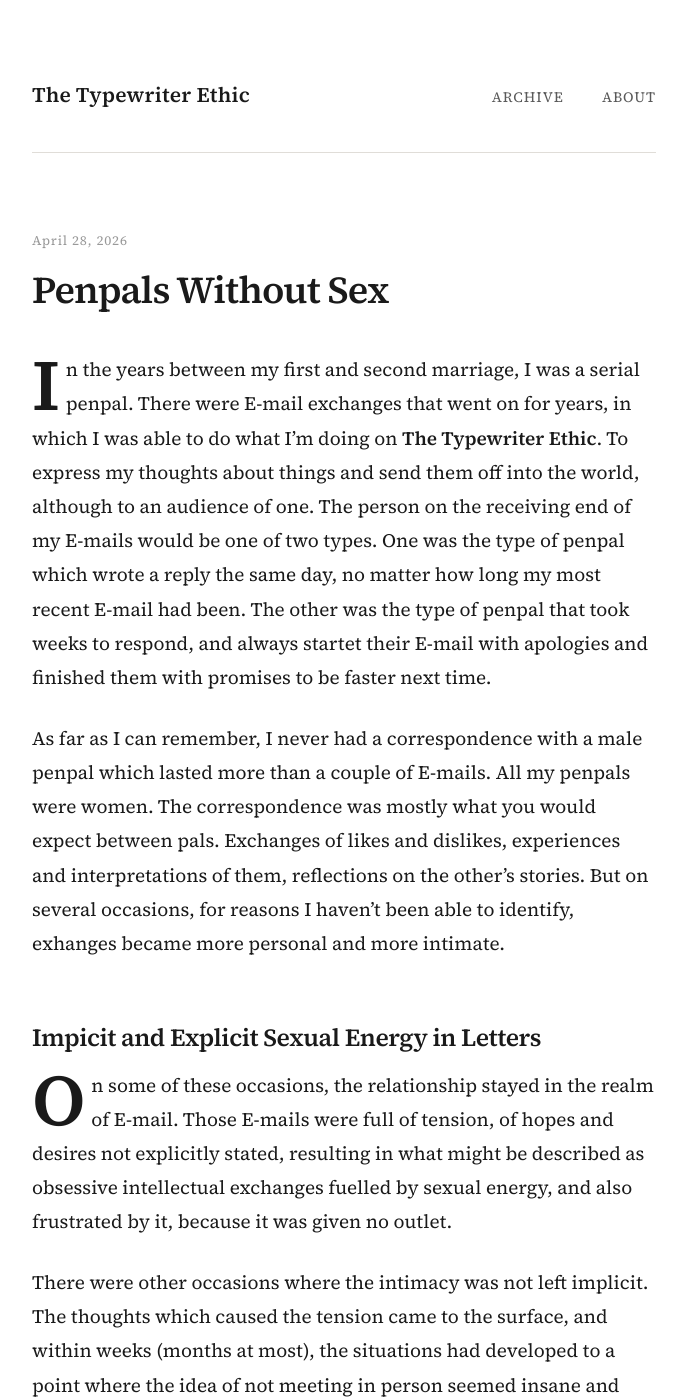
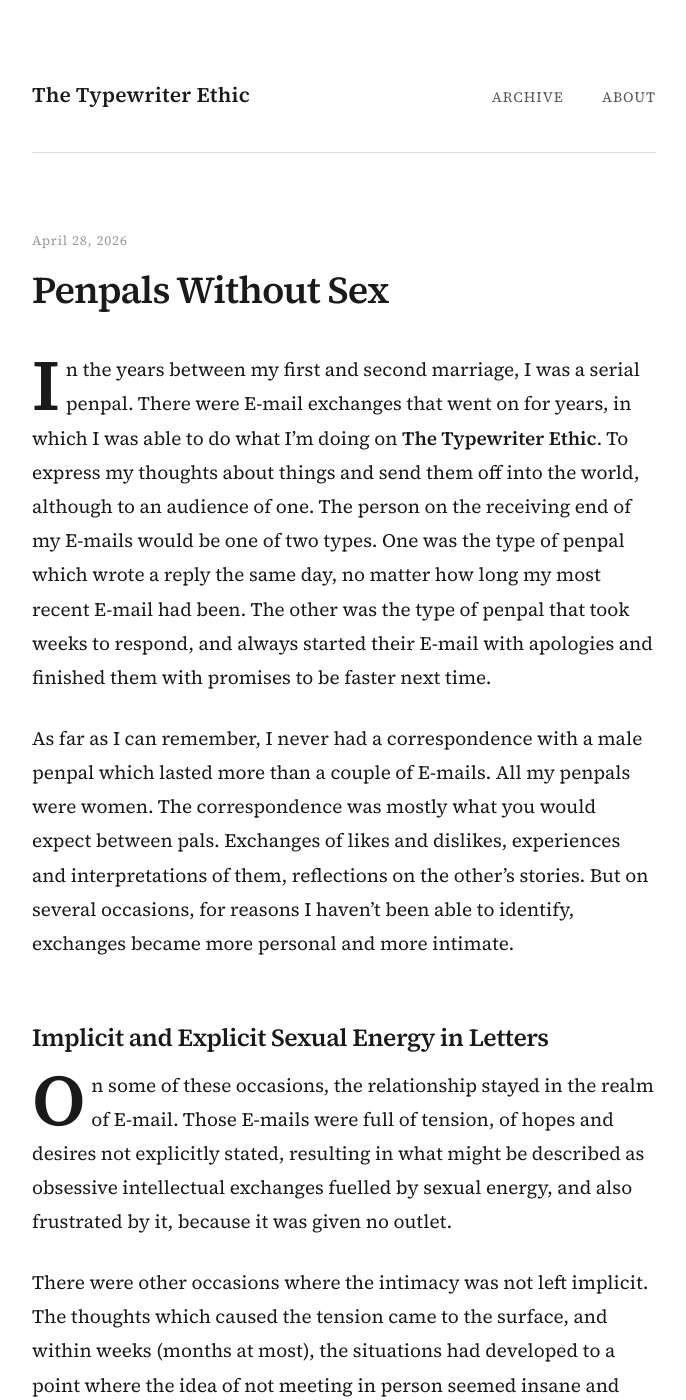
Before and after one commit to typewriterethic/typewriterethic.github.io, a Jekyll site: the page built from _posts/2026-04-28-penpals-without-sex.md, in a window 1280 px wide and 1400 px high. Shown: the whole window, without its empty margins (296-982 px from the left). Built offline with Jekyll 4.4.1, drawn with Linux system fonts in a browser that asks for light colours; some of the changed text lies outside the part shown.

Commit message:
Update 2026-04-28-penpals-without-sex.md

```diff
--- a/_posts/2026-04-28-penpals-without-sex.md
+++ b/_posts/2026-04-28-penpals-without-sex.md
@@ -6,17 +6,15 @@
 og_image: "/assets/og/og-default.png"
 ---
 
-In the years between my first and second marriage, I was a serial penpal. There were E-mail exchanges that went on for years, in which I was able to do what I'm doing on __The Typewriter Ethic__. To express my thoughts about things and send them off into the world, although to an audience of one. The person on the receiving end of my E-mails would be one of two types. One was the type of penpal which wrote a reply the same day, no matter how long my most recent E-mail had been. The other was the type of penpal that took weeks to respond, and always startet their E-mail with apologies and finished them with promises to be faster next time.
+In the years between my first and second marriage, I was a serial penpal. There were E-mail exchanges that went on for years, in which I was able to do what I'm doing on __The Typewriter Ethic__. To express my thoughts about things and send them off into the world, although to an audience of one. The person on the receiving end of my E-mails would be one of two types. One was the type of penpal which wrote a reply the same day, no matter how long my most recent E-mail had been. The other was the type of penpal that took weeks to respond, and always started their E-mail with apologies and finished them with promises to be faster next time.
 
-As far as I can remember, I never had a correspondence with a male penpal which lasted more than a couple of E-mails. All my penpals were women. The correspondence was mostly what you would expect between pals. Exchanges of likes and dislikes, experiences and interpretations of them, reflections on the other's stories. But on several occasions, for reasons I haven't been able to identify, exhanges became more personal and more intimate.
+As far as I can remember, I never had a correspondence with a male penpal which lasted more than a couple of E-mails. All my penpals were women. The correspondence was mostly what you would expect between pals. Exchanges of likes and dislikes, experiences and interpretations of them, reflections on the other's stories. But on several occasions, for reasons I haven't been able to identify, exchanges became more personal and more intimate.
 
-## Impicit and Explicit Sexual Energy in Letters
+## Implicit and Explicit Sexual Energy in Letters
 
 On some of these occasions, the relationship stayed in the realm of E-mail. Those E-mails were full of tension, of hopes and desires not explicitly stated, resulting in what might be described as obsessive intellectual exchanges fuelled by sexual energy, and also frustrated by it, because it was given no outlet.
 
 There were other occasions where the intimacy was not left implicit. The thoughts which caused the tension came to the surface, and within weeks (months at most), the situations had developed to a point where the idea of not meeting in person seemed insane and irresponsible. On these occasions, the correspondence always moved from E-mail to instant messaging, VoIP and video conferencing. And, as if it were inevitable, my penpal traveled here or I traveled there, and whatever was on the cards played out. All of these encounters were positive experiences, for both I hope. Some ended after a weekend. Others continued for months, even years.
-
-## Pubertal Locker Room Banter?
 
 Giving emphasis to the sexual aspect of my penpalling experience, will perhaps seem immature or reductionist to some readers. Those readers will make assumptions about my relationship with my own sexuality and that of others. One impulse would be to think that my search for penpals was predatory in some way, or that the motivation behind it was mainly sexual, or that the sexual acts themselves were primarily about my own satisfaction, and that the other person was merely an instrument. To that, I will only say at this time, that I disagree. If I feel like it, I will expand on this at a later date.
 
```
